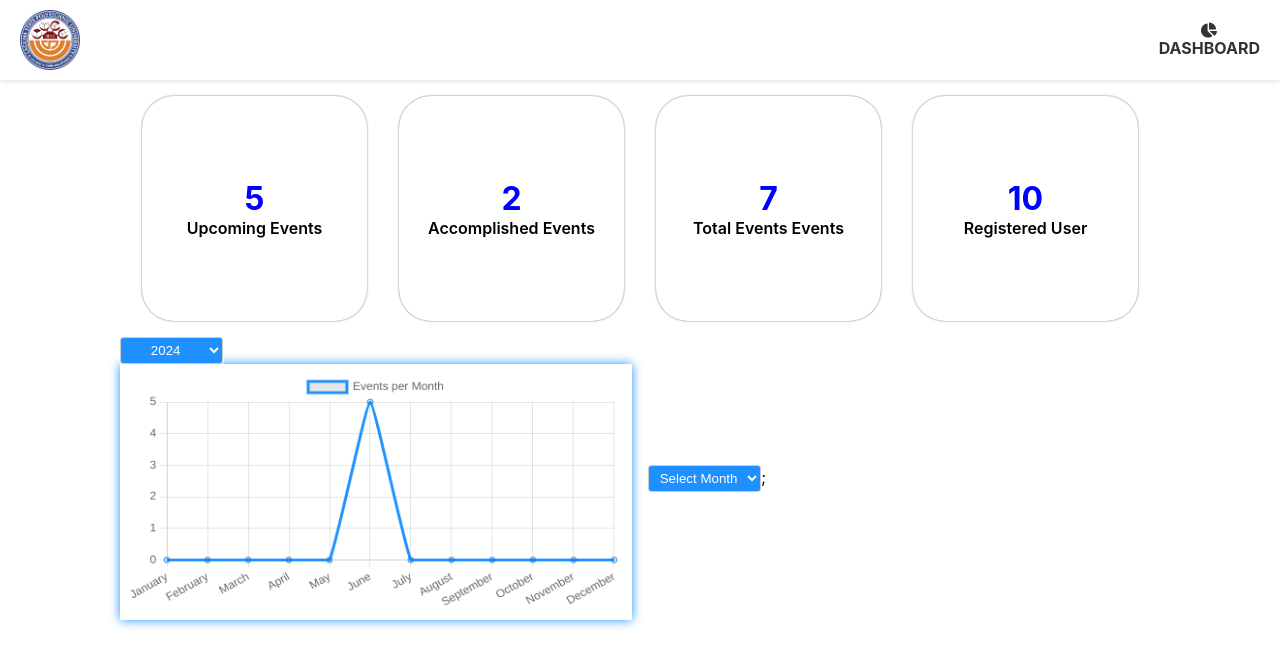
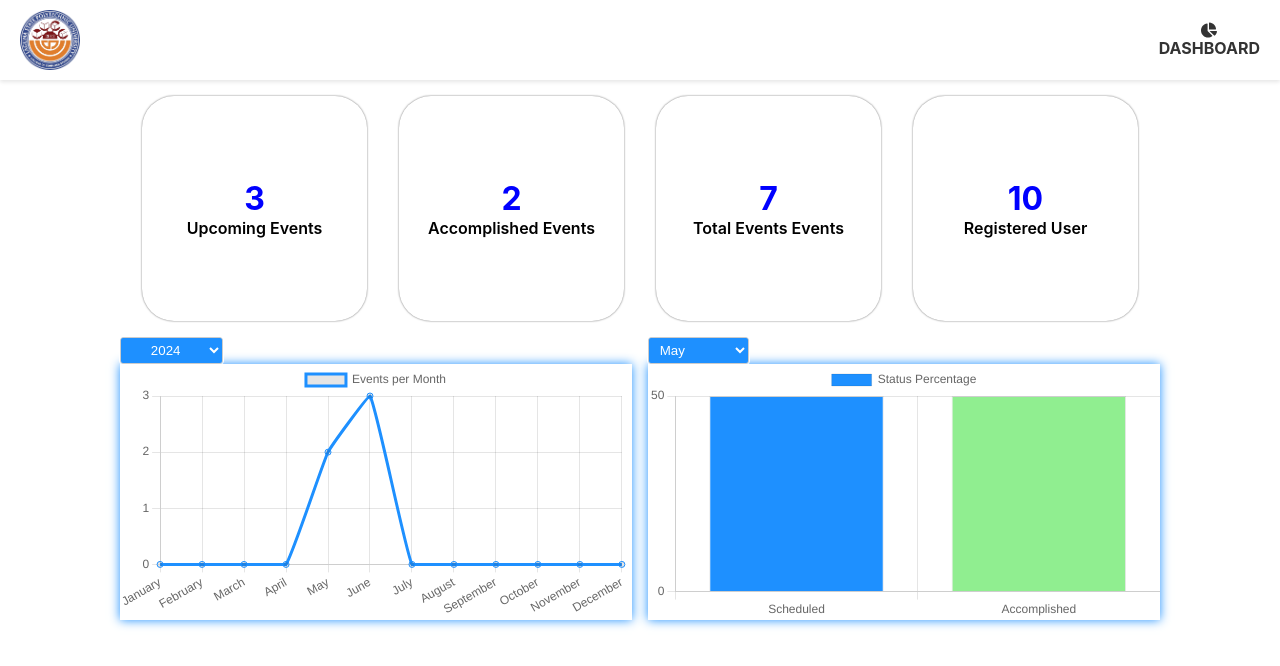
Before and after one commit to Mark-WebHabit/event_management, a React (Vite) app: page /admin/dashboard in a window 1280 px wide. Shown: the top 666 px of the page. Built offline with nearby package versions, Linux system fonts and the light colour scheme.

Commit message:
done with dashboard design and logic

```diff
--- a/events.js
+++ b/events.js
@@ -13,7 +13,7 @@ export const events = [
     title: "Business Workshop",
     description: "A workshop on business strategies and marketing.",
     duration: "3 hours",
-    startDateTime: "2024-06-02T13:00:00Z",
+    startDateTime: "2024-05-05T13:00:00Z",
     endDateTime: "2024-06-02T16:00:00Z",
     status: "Scheduled",
   },
@@ -22,9 +22,9 @@ export const events = [
     title: "Engineering Expo",
     description: "An expo showcasing innovative engineering projects.",
     duration: "4 hours",
-    startDateTime: "2024-06-03T09:00:00Z",
+    startDateTime: "2024-05-03T09:00:00Z",
     endDateTime: "2024-06-03T13:00:00Z",
-    status: "Scheduled",
+    status: "Accomplished",
   },
   {
     objectId: "4",
@@ -51,7 +51,7 @@ export const events = [
     duration: "4 hours",
     startDateTime: "2023-12-10T10:00:00Z",
     endDateTime: "2023-12-10T14:00:00Z",
-    status: "Scheduled",
+    status: "Accomplished",
   },
   {
     objectId: "7",
@@ -60,6 +60,6 @@ export const events = [
     duration: "3 hours",
     startDateTime: "2023-11-15T11:00:00Z",
     endDateTime: "2023-11-15T14:00:00Z",
-    status: "Scheduled",
+    status: "Accomplished",
   },
 ];
--- a/src/app/features/eventSlice.js
+++ b/src/app/features/eventSlice.js
@@ -9,6 +9,7 @@ const initialState = {
   accomplishedEvents: 0,
   totalEvents: 0,
   yearlyForecastingArray: [],
+  monthlyForeCastingArray: []
 };
 
 export const eventSlice = createSlice({
@@ -73,6 +74,51 @@ export const eventSlice = createSlice({
       });
       state.yearlyForecastingArray = newEvents;
     },
+
+    setMonthlyForecastingArray: (state, action) => {
+      if(state.events?.length < 0){
+        return
+      }
+      const currentYear = new Date().getFullYear();
+      const arr = [];
+      const months = [
+        "January",
+        "February",
+        "March",
+        "April",
+        "May",
+        "June",
+        "July",
+        "August",
+        "September",
+        "October",
+        "November",
+        "December",
+      ];
+
+      const thisYearEvent = state.events.filter((event) => {
+        const startYear = new Date(event.startDateTime).getFullYear();
+
+        if(parseInt(currentYear) == parseInt(startYear) ){
+          return event
+        }
+      })
+
+      if(!thisYearEvent  || thisYearEvent.length <= 0){
+      return
+      }
+
+      thisYearEvent.forEach((event) => {
+        const month = months[new Date(event.startDateTime).getMonth()]
+
+        if(month == action.payload){
+          arr.push(event)
+        }
+
+
+      })
+      state.monthlyForeCastingArray = arr
+    }
   },
 });
 
@@ -81,6 +127,7 @@ export const {
   countUpComingEvents,
   countTotalEvents,
   setYearlyForcastingEventArray,
+  setMonthlyForecastingArray
 } = eventSlice.actions;
 
 export default eventSlice.reducer;
--- a/src/views/Dashboard.jsx
+++ b/src/views/Dashboard.jsx
@@ -2,16 +2,15 @@ import React, { useEffect, useRef, useState } from "react";
 import styled from "styled-components";
 import { useSelector, useDispatch } from "react-redux";
 import Chart from "chart.js/auto"; // Import Chart.js library
+import { Bar } from 'react-chartjs-2';
 import {
   countUpComingEvents,
   countAccomplishedEvents,
   countTotalEvents,
   setYearlyForcastingEventArray,
+  setMonthlyForecastingArray
 } from "../app/features/eventSlice";
 
-const Dashboard = () => {
-  const [selectedYear, setSelectedYear] = useState(new Date().getFullYear());
-  const [selectedMonth, setSelectedMonth] = useState(new Date().getMonth());
 const months = [
   "January",
   "February",
@@ -27,16 +26,24 @@ const Dashboard = () => {
   "December",
 ];
 
+
+const Dashboard = () => {
+  const [selectedYear, setSelectedYear] = useState(new Date().getFullYear());
+  const [selectedMonth, setSelectedMonth] = useState(months[new Date().getMonth()]);
+  const [barData, setBarData] = useState([])
+
   const {
     upComingEvents,
     accomplishedEvents,
     totalEvents,
     events,
     yearlyForecastingArray,
+    monthlyForeCastingArray
   } = useSelector((state) => state.events);
 
   const dispatch = useDispatch();
   const yearlyForecastingChartRef = useRef(null);
+
 
   useEffect(() => {
     dispatch(countUpComingEvents());
@@ -61,6 +68,56 @@ const Dashboard = () => {
       updateChart(data);
     }
   }, [yearlyForecastingArray]);
+
+  useEffect(() => {
+    if (selectedYear) {
+      dispatch(setYearlyForcastingEventArray(selectedYear));
+      dispatch(setMonthlyForecastingArray("May"))
+
+    }
+  }, [selectedYear]);
+
+  useEffect(() => {
+    if(selectedMonth){
+      dispatch(setMonthlyForecastingArray(selectedMonth))
+    }
+  }, [selectedMonth])
+
+  useEffect(() => {
+    const getStatusPercentage = (status) => {
+      const total = monthlyForeCastingArray.length;
+      const statusCount = monthlyForeCastingArray.filter(item => item.status === status).length;
+      return ((statusCount / total) * 100).toFixed(2);
+    };
+
+    const data = {
+      labels: ['Scheduled', 'Accomplished'],
+      datasets: [
+        {
+          label: 'Status Percentage',
+          data: [getStatusPercentage('Scheduled'), getStatusPercentage('Accomplished')],
+          backgroundColor: ['dodgerblue', 'lightgreen'],
+          hoverBackgroundColor: ['deepskyblue', 'limegreen'],
+          borderWidth: 1,
+        },
+      ],
+    };
+
+    const options = {
+      scales: {
+        y: {
+          beginAtZero: true,
+          ticks: {
+            stepSize: 100, // Set your desired step size here
+          },
+        },
+      },
+    };
+
+    setBarData({data, options});
+  }, [monthlyForeCastingArray]);
+
+
 
   const updateChart = (data) => {
     const ctx = yearlyForecastingChartRef.current.getContext("2d");
@@ -112,17 +169,15 @@ const Dashboard = () => {
     });
   };
 
-  useEffect(() => {
-    if (selectedYear) {
-      dispatch(setYearlyForcastingEventArray(selectedYear));
-    }
-  }, [selectedYear]);
+
 
   const handleChangeYear = (e) => {
     const year = parseInt(e.target.value);
 
     setSelectedYear(year);
   };
+
+
 
   const Card = ({ number, description }) => {
     return (
@@ -159,15 +214,16 @@ const Dashboard = () => {
         {/* chart for monthly forecasting */}
 
         <ChartWrapper>
-          <MonthSelect>
-            <option>Select Month</option>
-            {months.map((month, index) => (
-              <option key={index} value={index}>
+          <MonthSelect value={selectedMonth} onChange={(e) => setSelectedMonth(e.target.value)}>
+            {months && months.map((month, index) => (
+              <option key={index} value={month}>
                 {month}
               </option>
             ))}
           </MonthSelect>
-          ;
+          {barData && barData?.data?.labels && (
+    <Bar data={barData?.data} options={barData.options}  className="chart"/>
+  )}
         </ChartWrapper>
       </ChartContainer>
     </Container>
@@ -245,11 +301,15 @@ const YearSelect = styled.select`
 const ChartWrapper = styled.div`
   min-width: 40%;
   max-width: 1000px;
+  aspect-ratio: 4 / 3;
+  displaay: flex;
+  flex-direction column;
+  flex-shrink: 0;
+  flex-grow: 0;
 
   & .chart {
     box-shadow: 0px 0px 10px 0px dodgerblue;
-    padding: 0.5em;
-    flex-shrink: 0;
+
   }
 `;
 
```
Lines whose indentation alone changed are shown as unchanged.
